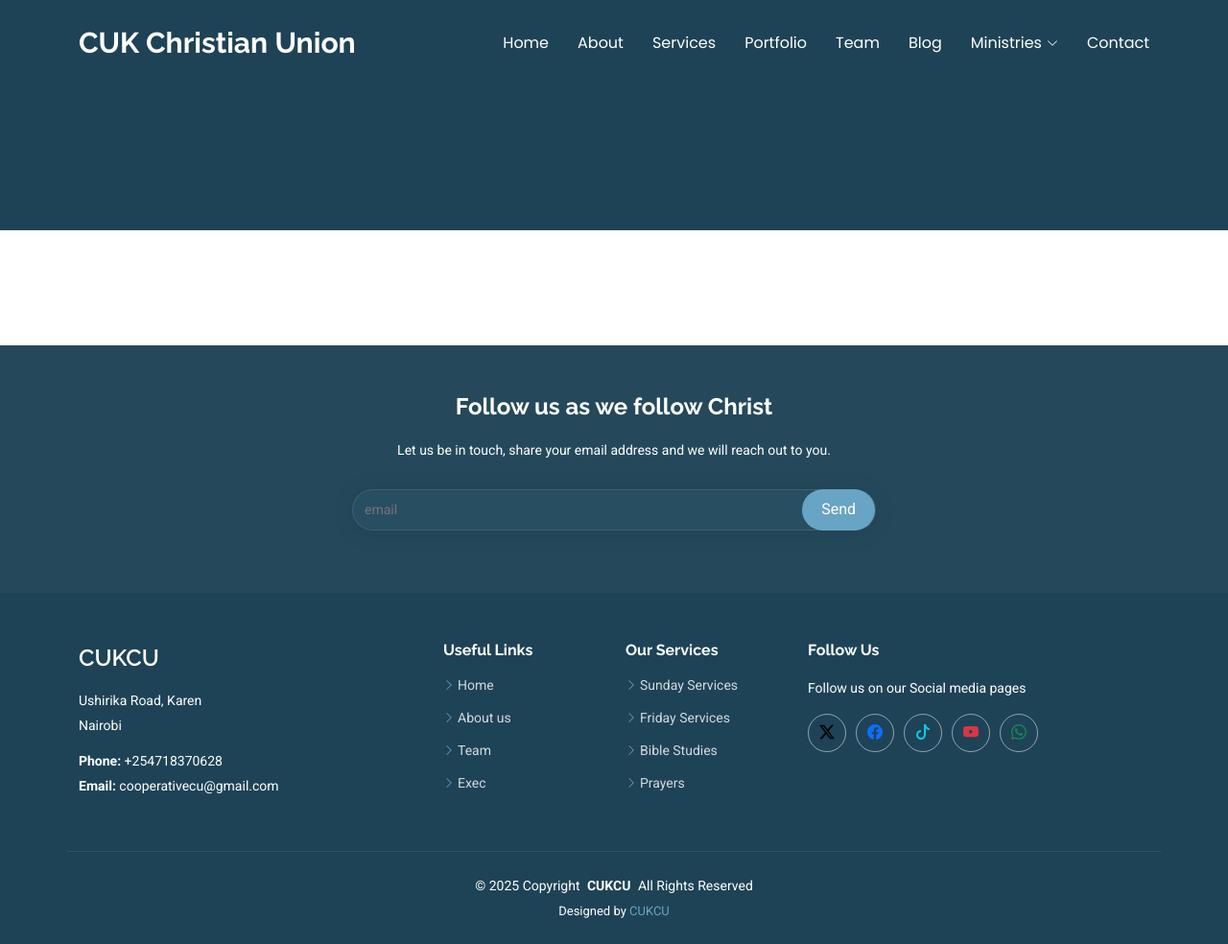
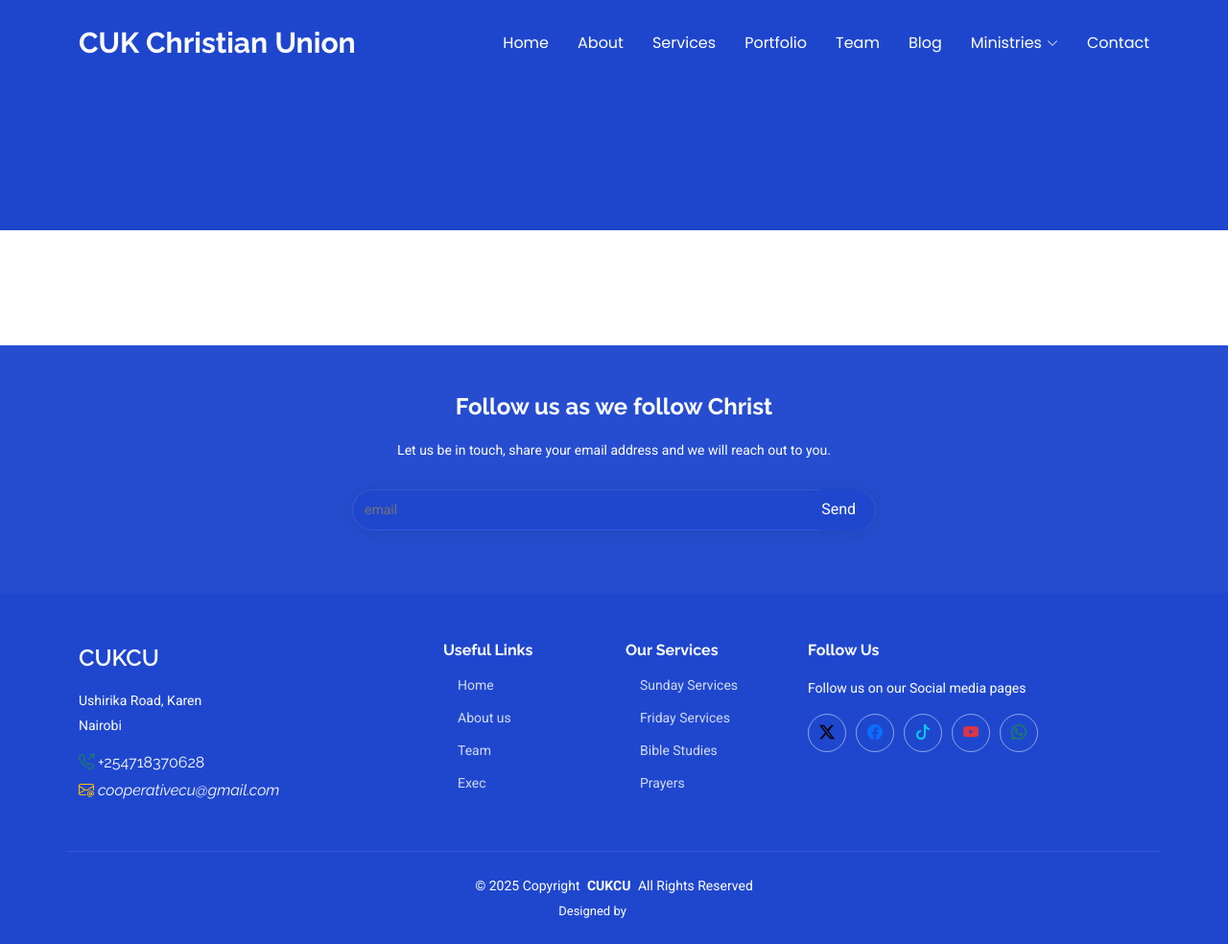
Before and after one commit to Cptzeph23/CUKCU, a Django app: page /starter/ in a window 1280 px wide. Shown: the whole page at 96% size. Run offline with Django 5.2, Linux system fonts and the light colour scheme; some libraries are stand-ins or nearby versions.

Commit message:
Initial Commit

```diff
--- a/static/assets/css/main.css
+++ b/static/assets/css/main.css
@@ -21,8 +21,8 @@
 :root {
   --background-color: #ffffff; /* Background color for the entire website, including individual sections */
   --default-color: #555555; /* Default color used for the majority of the text content across the entire website */
-  --heading-color: #1e4356; /* Color for headings, subheadings and title throughout the website */
-  --accent-color: #68a4c4; /* Accent color that represents your brand on the website. It's used for buttons, links, and other elements that need to stand out */
+  --heading-color: #1f47ce; /* Color for headings, subheadings and title throughout the website */
+  --accent-color: #1f47ce; /* Accent color that represents your brand on the website. It's used for buttons, links, and other elements that need to stand out */
   --surface-color: #ffffff; /* The surface color is used as a background of boxed elements within sections, such as cards, icon boxes, or other elements that require a visual separation from the global background. */
   --contrast-color: #ffffff; /* Contrast color for text, ensuring readability against backgrounds of accent, heading, or default colors. */
 }
@@ -30,11 +30,11 @@
 /* Nav Menu Colors - The following color variables are used specifically for the navigation menu. They are separate from the global colors to allow for more customization options */
 :root {
   --nav-color: #ffffff;  /* The default color of the main navmenu links */
-  --nav-hover-color: #68a4c4; /* Applied to main navmenu links when they are hovered over or active */
+  --nav-hover-color: #1f47ce; /* Applied to main navmenu links when they are hovered over or active */
   --nav-mobile-background-color: #ffffff; /* Used as the background color for mobile navigation menu */
   --nav-dropdown-background-color: #ffffff; /* Used as the background color for dropdown items that appear when hovering over primary navigation items */
   --nav-dropdown-color: #555555; /* Used for navigation links of the dropdown items in the navigation menu. */
-  --nav-dropdown-hover-color: #68a4c4; /* Similar to --nav-hover-color, this color is applied to dropdown navigation links when they are hovered over. */
+  --nav-dropdown-hover-color: #1f47ce; /* Similar to --nav-hover-color, this color is applied to dropdown navigation links when they are hovered over. */
 }
 
 /* Color Presets - These classes override global colors when applied to any section or element, providing reuse of the sam color scheme. */
@@ -45,10 +45,10 @@
 }
 
 .dark-background {
-  --background-color: #1e4356;
+  --background-color: #1f47ce;
   --default-color: #ffffff;
   --heading-color: #ffffff;
-  --surface-color: #284e62;
+  --surface-color: #1f47ce;
   --contrast-color: #ffffff;
 }
 
@@ -251,7 +251,7 @@ h6 {
 /* Global Header on Scroll
 ------------------------------*/
 .scrolled .header {
-  --background-color: #1e4356;
+  --background-color: #1f47ce;
 }
 
 /*--------------------------------------------------------------
--- a/templates/starter-page.html
+++ b/templates/starter-page.html
@@ -131,8 +131,8 @@
           <div class="footer-contact pt-3">
             <p>Ushirika Road, Karen</p>
             <p>Nairobi</p>
-            <p class="mt-3"><strong>Phone:</strong> <span>+254718370628</span></p>
-            <p><strong>Email:</strong> <span>cooperativecu@gmail.com</span></p>
+            <p class="mt-3 fs-6"><strong><i class="bi bi-telephone-outbound text-success"></i> <a href="tel:+254718370628 " class="fw-lighter fs-6">+254718370628</a> </strong> <span></span></p>
+            <p class="fs-6"><strong><i class="bi bi-envelope-at text-warning "> <a href="mailto:cooperativecu@gmail.com" class="fw-lighter fs-6">cooperativecu@gmail.com</a> </i></strong> <span></span></p>
           </div>
         </div>
 
```
